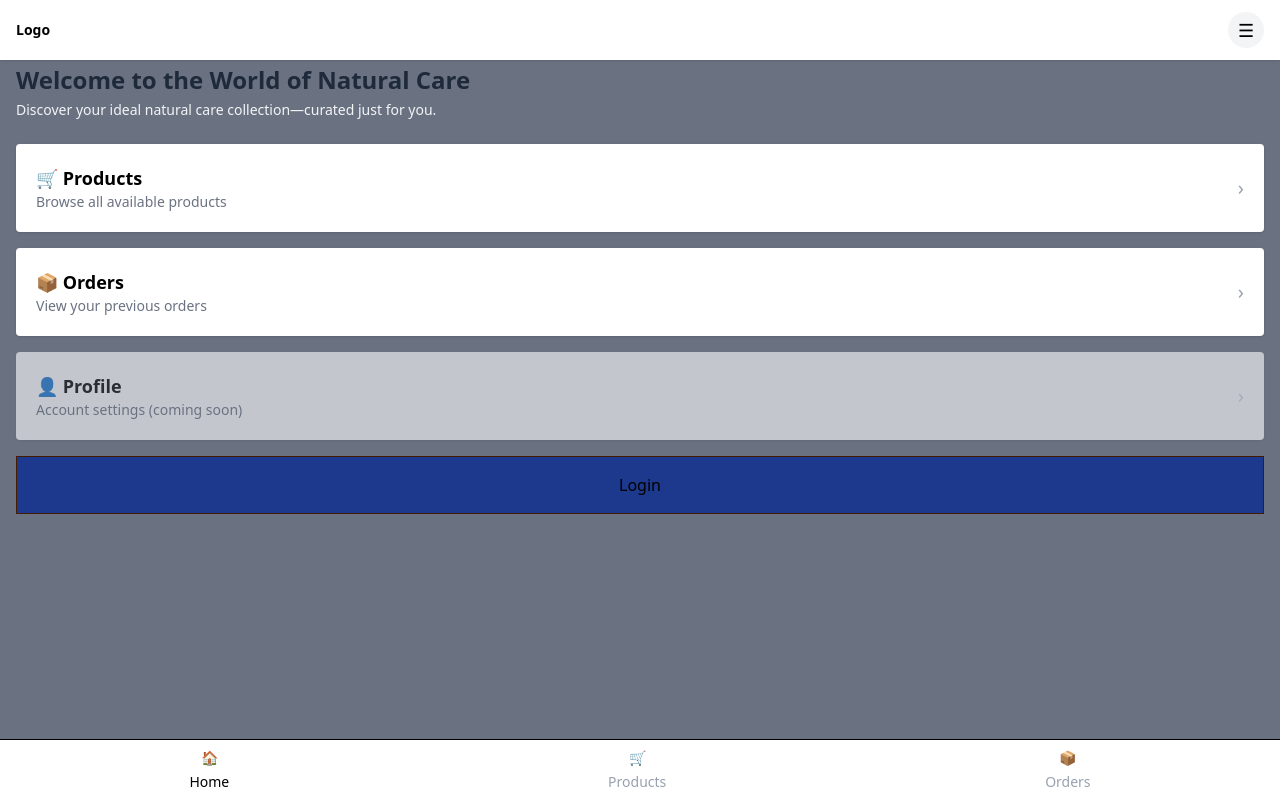
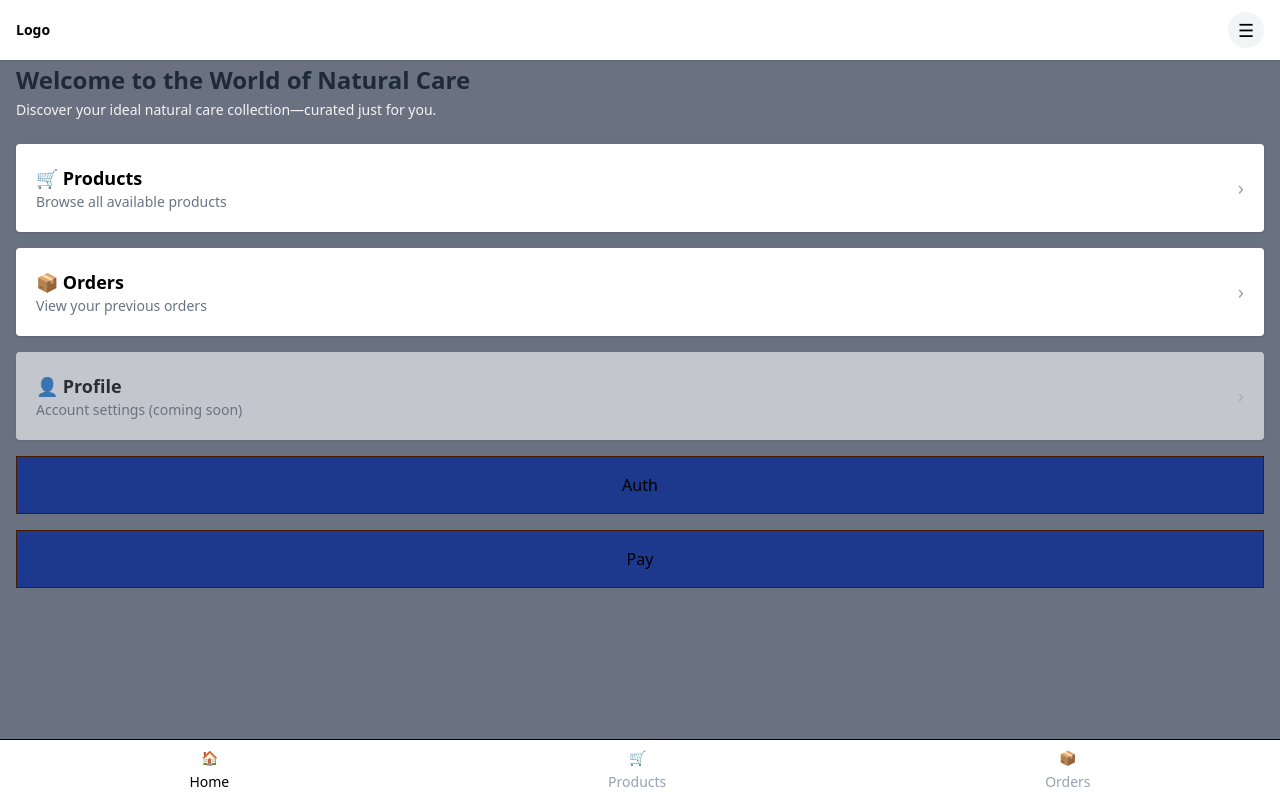
Before and after one commit to HUMAM9797/mini-program, a Svelte app: page / in a window 1280 px wide. Built offline with nearby package versions, Linux system fonts and the light colour scheme.

Commit message:
add tradePay

```diff
--- a/src/pages/Home.svelte
+++ b/src/pages/Home.svelte
@@ -1,5 +1,22 @@
 <script>
     export let go;
+
+    const handlePay = () =>
+{
+    my.tradePay({
+  paymentUrl: "https://www.wallet.com/cashier?orderId=xxxxxxx", // get the redirectUrl from the server first
+    success: (res) => {
+    my.alert({
+        content: JSON.stringify(res),
+    });
+    },
+    fail: (res) => {
+    my.alert({
+        content: JSON.stringify(res),
+    });
+    }
+});
+}
 
     const handleLogin = () => {
         my.getAuthCode({
@@ -94,7 +111,12 @@
         onclick={handleLogin}
         class=" border border-amber-950 bg-blue-900  py-4"
     >
-        Login
+        Auth
+    </button>
+    <button
+    onclick={handlePay}
+    class=" border border-amber-950 bg-blue-900  py-4">
+        Pay
     </button>
     </div>
 
```
